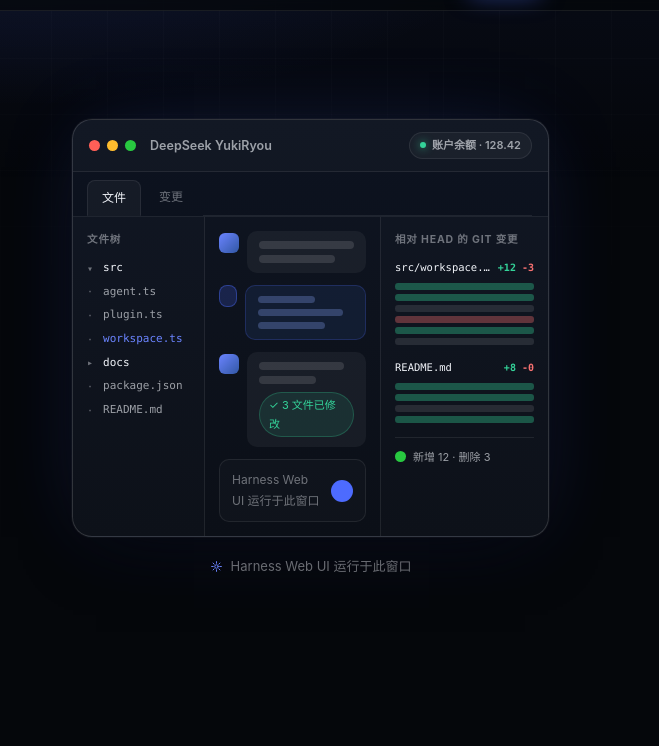
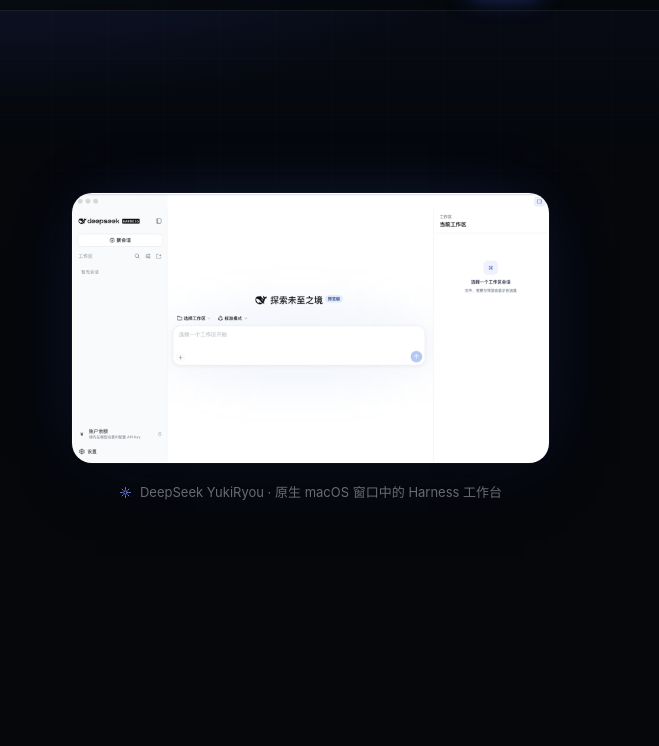
Before and after one commit to yoshino-xiao7/deepseek-yukiryou-site, an Astro site: page / in a window 1280 px wide. Shown: the part 54-800 px from the top of the page, 621-1280 px from the left. Built offline with nearby package versions, Linux system fonts and the light colour scheme; Astro itself is replaced by a stand-in of ours.

Commit message:
feat: 用真实应用截图替换 Hero 模拟窗口
- 新增 public/app-screenshot.png（1400px 优化版）
- Hero 右侧展示真实截图（带圆角外框与辉光）
- 移除 CSS 模拟窗口组件 AppWindow.astro 及 window 文案字典

```diff
--- a/src/components/AppWindow.astro
+++ /dev/null
@@ -1,479 +0,0 @@
----
-/**
- * 应用窗口示意：纯 CSS 绘制的 macOS 窗口，
- * 展示 Harness 界面 + 文件树 + Git 变更右栏。
- */
-import { type Dict } from '../i18n/content';
-
-interface Props {
-  dict: Dict;
-}
-
-const { dict } = Astro.props;
----
-
-<div class="app-window" aria-hidden="true">
-  <!-- 标题栏 -->
-  <div class="titlebar">
-    <span class="traffic"><i class="dot dot-red"></i><i class="dot dot-yellow"></i><i class="dot dot-green"></i></span>
-    <span class="title">DeepSeek YukiRyou</span>
-    <span class="balance-chip">
-      <span class="balance-dot"></span>
-      {dict.window.balance} · 128.42
-    </span>
-  </div>
-
-  <!-- 标签栏 -->
-  <div class="tabbar">
-    <span class="tab tab-active">{dict.window.tabFiles}</span>
-    <span class="tab">{dict.window.tabChanges}</span>
-    <span class="tabs-spacer"></span>
-  </div>
-
-  <div class="window-body">
-    <!-- 文件树 -->
-    <aside class="pane pane-files">
-      <p class="pane-title">{dict.window.fileTree}</p>
-      <ul class="tree">
-        <li class="tree-item tree-folder">
-          <span class="tree-caret">▾</span> src
-        </li>
-        <li class="tree-item tree-file"><span class="tree-caret">·</span> agent.ts</li>
-        <li class="tree-item tree-file"><span class="tree-caret">·</span> plugin.ts</li>
-        <li class="tree-item tree-file tree-active"><span class="tree-caret">·</span> workspace.ts</li>
-        <li class="tree-item tree-folder"><span class="tree-caret">▸</span> docs</li>
-        <li class="tree-item tree-file"><span class="tree-caret">·</span> package.json</li>
-        <li class="tree-item tree-file"><span class="tree-caret">·</span> README.md</li>
-      </ul>
-    </aside>
-
-    <!-- Harness 主界面 -->
-    <section class="pane pane-chat">
-      <div class="chat-row chat-assistant">
-        <span class="avatar avatar-blue"></span>
-        <div class="bubble bubble-soft">
-          <i class="sk sk-line w-100"></i>
-          <i class="sk sk-line w-80"></i>
-        </div>
-      </div>
-      <div class="chat-row chat-tool">
-        <span class="tool-badge"><i class="sk sk-line w-40"></i></span>
-        <div class="bubble bubble-code">
-          <i class="sk sk-line w-60 mono"></i>
-          <i class="sk sk-line w-90 mono"></i>
-          <i class="sk sk-line w-70 mono"></i>
-        </div>
-      </div>
-      <div class="chat-row chat-assistant">
-        <span class="avatar avatar-blue"></span>
-        <div class="bubble bubble-soft">
-          <i class="sk sk-line w-90"></i>
-          <i class="sk sk-line w-60"></i>
-          <span class="check-chip">✓ 3 文件已修改</span>
-        </div>
-      </div>
-      <div class="chat-input">
-        <span class="placeholder">{dict.window.chatPlaceholder}</span>
-        <span class="send-btn"></span>
-      </div>
-    </section>
-
-    <!-- 变更审阅右栏 -->
-    <aside class="pane pane-diff">
-      <p class="pane-title">{dict.window.gitChanges}</p>
-      <div class="diff-file">
-        <span class="diff-name">src/workspace.ts</span>
-        <span class="diff-stats"><b class="add">+12</b> <b class="del">-3</b></span>
-      </div>
-      <div class="diff-lines">
-        <span class="dl dl-add"></span>
-        <span class="dl dl-add"></span>
-        <span class="dl dl-ctx"></span>
-        <span class="dl dl-del"></span>
-        <span class="dl dl-add"></span>
-        <span class="dl dl-ctx"></span>
-      </div>
-      <div class="diff-file">
-        <span class="diff-name">README.md</span>
-        <span class="diff-stats"><b class="add">+8</b> <b class="del">-0</b></span>
-      </div>
-      <div class="diff-lines">
-        <span class="dl dl-add"></span>
-        <span class="dl dl-add"></span>
-        <span class="dl dl-ctx"></span>
-        <span class="dl dl-add"></span>
-      </div>
-      <div class="diff-summary">
-        <span class="dot dot-green"></span>
-        {dict.window.linesAdded} 12 · {dict.window.linesRemoved} 3
-      </div>
-    </aside>
-  </div>
-</div>
-
-<style>
-  .app-window {
-    width: 100%;
-    max-width: 640px;
-    border-radius: var(--radius-lg);
-    border: 1px solid var(--border-strong);
-    background: linear-gradient(180deg, #0d1320 0%, #090d15 100%);
-    box-shadow:
-      0 0 0 1px rgba(255, 255, 255, 0.03),
-      0 24px 64px -24px rgba(0, 0, 0, 0.8),
-      0 0 80px -20px rgba(77, 107, 254, 0.25);
-    overflow: hidden;
-  }
-
-  /* 标题栏 */
-  .titlebar {
-    display: flex;
-    align-items: center;
-    gap: 14px;
-    padding: 12px 16px;
-    border-bottom: 1px solid var(--border);
-    background: rgba(255, 255, 255, 0.02);
-  }
-
-  .traffic {
-    display: inline-flex;
-    gap: 7px;
-  }
-
-  .dot {
-    width: 11px;
-    height: 11px;
-    border-radius: 50%;
-    display: inline-block;
-  }
-
-  .dot-red {
-    background: #ff5f57;
-  }
-  .dot-yellow {
-    background: #febc2e;
-  }
-  .dot-green {
-    background: #28c840;
-  }
-  .dot-blue {
-    background: var(--accent);
-  }
-
-  .title {
-    font-size: 12.5px;
-    font-weight: 600;
-    color: var(--text-muted);
-  }
-
-  .balance-chip {
-    margin-left: auto;
-    display: inline-flex;
-    align-items: center;
-    gap: 6px;
-    font-size: 11px;
-    font-weight: 600;
-    color: var(--text-muted);
-    background: rgba(255, 255, 255, 0.04);
-    border: 1px solid var(--border);
-    border-radius: 999px;
-    padding: 3px 10px;
-  }
-
-  .balance-dot {
-    width: 6px;
-    height: 6px;
-    border-radius: 50%;
-    background: var(--green);
-    box-shadow: 0 0 8px rgba(52, 211, 153, 0.8);
-  }
-
-  /* 标签栏 */
-  .tabbar {
-    display: flex;
-    gap: 4px;
-    padding: 8px 14px 0;
-  }
-
-  .tab {
-    font-size: 12px;
-    color: var(--text-faint);
-    padding: 7px 14px;
-    border-radius: 8px 8px 0 0;
-  }
-
-  .tab-active {
-    color: var(--text);
-    background: rgba(255, 255, 255, 0.04);
-    border: 1px solid var(--border);
-    border-bottom-color: transparent;
-  }
-
-  .tabs-spacer {
-    flex: 1;
-    border-bottom: 1px solid var(--border);
-    margin: 0 2px;
-  }
-
-  /* 主体三栏 */
-  .window-body {
-    display: grid;
-    grid-template-columns: 132px 1fr 168px;
-    min-height: 300px;
-    border-top: 1px solid var(--border);
-  }
-
-  .pane {
-    padding: 14px;
-    min-width: 0;
-  }
-
-  .pane-files {
-    border-right: 1px solid var(--border);
-    background: rgba(255, 255, 255, 0.015);
-  }
-
-  .pane-diff {
-    border-left: 1px solid var(--border);
-    background: rgba(255, 255, 255, 0.015);
-  }
-
-  .pane-title {
-    font-size: 10.5px;
-    font-weight: 700;
-    letter-spacing: 0.08em;
-    text-transform: uppercase;
-    color: var(--text-faint);
-    margin: 0 0 10px;
-  }
-
-  .tree {
-    list-style: none;
-    margin: 0;
-    padding: 0;
-    display: flex;
-    flex-direction: column;
-    gap: 5px;
-    font-family: var(--font-mono);
-    font-size: 11px;
-    color: var(--text-muted);
-  }
-
-  .tree-item {
-    display: flex;
-    align-items: center;
-    gap: 6px;
-    white-space: nowrap;
-    overflow: hidden;
-    text-overflow: ellipsis;
-  }
-
-  .tree-caret {
-    font-size: 10px;
-    color: var(--text-faint);
-    width: 10px;
-  }
-
-  .tree-folder {
-    color: var(--text);
-  }
-
-  .tree-active {
-    color: var(--accent-hover);
-  }
-
-  /* 对话区 */
-  .pane-chat {
-    display: flex;
-    flex-direction: column;
-    gap: 12px;
-    background: rgba(255, 255, 255, 0.008);
-  }
-
-  .chat-row {
-    display: flex;
-    gap: 8px;
-    align-items: flex-start;
-  }
-
-  .avatar {
-    width: 20px;
-    height: 20px;
-    border-radius: 6px;
-    flex-shrink: 0;
-    margin-top: 2px;
-  }
-
-  .avatar-blue {
-    background: linear-gradient(135deg, #6b84ff, #3157a4);
-  }
-
-  .bubble {
-    border-radius: 10px;
-    padding: 10px 12px;
-    display: flex;
-    flex-direction: column;
-    gap: 6px;
-    flex: 1;
-  }
-
-  .bubble-soft {
-    background: rgba(255, 255, 255, 0.05);
-  }
-
-  .bubble-code {
-    background: rgba(49, 87, 164, 0.16);
-    border: 1px solid rgba(77, 107, 254, 0.22);
-    font-family: var(--font-mono);
-  }
-
-  .tool-badge {
-    background: rgba(77, 107, 254, 0.2);
-    border: 1px solid var(--accent-border);
-    border-radius: 8px;
-    padding: 6px 8px;
-    flex-shrink: 0;
-  }
-
-  .check-chip {
-    font-size: 11px;
-    color: var(--green);
-    background: rgba(52, 211, 153, 0.1);
-    border: 1px solid rgba(52, 211, 153, 0.25);
-    border-radius: 999px;
-    padding: 3px 9px;
-    align-self: flex-start;
-    margin-top: 2px;
-  }
-
-  .chat-input {
-    margin-top: auto;
-    display: flex;
-    align-items: center;
-    gap: 10px;
-    border: 1px solid var(--border);
-    border-radius: 10px;
-    padding: 10px 12px;
-    background: rgba(255, 255, 255, 0.02);
-  }
-
-  .placeholder {
-    font-size: 12px;
-    color: var(--text-faint);
-    flex: 1;
-  }
-
-  .send-btn {
-    width: 22px;
-    height: 22px;
-    border-radius: 50%;
-    background: var(--accent);
-    flex-shrink: 0;
-  }
-
-  /* 骨架线条 */
-  .sk {
-    display: block;
-    height: 8px;
-    border-radius: 4px;
-    background: rgba(255, 255, 255, 0.12);
-  }
-
-  .sk.mono {
-    height: 7px;
-    background: rgba(140, 168, 255, 0.28);
-  }
-
-  .w-40 {
-    width: 40%;
-  }
-  .w-60 {
-    width: 60%;
-  }
-  .w-70 {
-    width: 70%;
-  }
-  .w-80 {
-    width: 80%;
-  }
-  .w-90 {
-    width: 90%;
-  }
-  .w-100 {
-    width: 100%;
-  }
-
-  /* 变更右栏 */
-  .diff-file {
-    display: flex;
-    align-items: center;
-    justify-content: space-between;
-    gap: 6px;
-    margin-bottom: 6px;
-  }
-
-  .diff-name {
-    font-family: var(--font-mono);
-    font-size: 10.5px;
-    color: var(--text);
-    white-space: nowrap;
-    overflow: hidden;
-    text-overflow: ellipsis;
-  }
-
-  .diff-stats {
-    font-size: 10px;
-    font-family: var(--font-mono);
-    white-space: nowrap;
-  }
-
-  .add {
-    color: var(--green);
-  }
-  .del {
-    color: var(--red);
-  }
-
-  .diff-lines {
-    display: flex;
-    flex-direction: column;
-    gap: 4px;
-    margin-bottom: 14px;
-  }
-
-  .dl {
-    height: 7px;
-    border-radius: 3px;
-  }
-
-  .dl-add {
-    background: rgba(52, 211, 153, 0.35);
-  }
-  .dl-del {
-    background: rgba(248, 113, 113, 0.35);
-  }
-  .dl-ctx {
-    background: rgba(255, 255, 255, 0.1);
-  }
-
-  .diff-summary {
-    display: flex;
-    align-items: center;
-    gap: 7px;
-    font-size: 11px;
-    color: var(--text-muted);
-    padding-top: 10px;
-    border-top: 1px solid var(--border);
-  }
-
-  /* 响应式：小屏隐藏左右栏，突出对话区 */
-  @media (max-width: 720px) {
-    .window-body {
-      grid-template-columns: 1fr;
-    }
-    .pane-files,
-    .pane-diff {
-      display: none;
-    }
-  }
-</style>
--- a/src/components/Hero.astro
+++ b/src/components/Hero.astro
@@ -1,9 +1,8 @@
 ---
 /**
- * Hero 区：徽章 + 主标题 + 副标题 + 按钮 + 需求列表 + 应用窗口示意
+ * Hero 区：徽章 + 主标题 + 副标题 + 按钮 + 需求列表 + 应用截图
  */
 import Icon from './Icon.astro';
-import AppWindow from './AppWindow.astro';
 import { PROJECT, type Dict } from '../i18n/content';
 
 interface Props {
@@ -58,10 +57,20 @@
     </div>
 
     <div class="hero-visual reveal">
-      <AppWindow dict={dict} />
+      <figure class="shot-frame">
+        <img
+          class="shot-img"
+          src="/app-screenshot.png"
+          alt={dict.hero.shotAlt}
+          width="1400"
+          height="790"
+          loading="eager"
+          fetchpriority="high"
+        />
+      </figure>
       <p class="hero-visual-caption">
         <Icon name="spark" size={13} />
-        {dict.window.chatPlaceholder}
+        {dict.hero.shotCaption}
       </p>
     </div>
   </div>
@@ -179,6 +188,25 @@
     position: relative;
   }
 
+  /* 真实应用截图的外框 */
+  .shot-frame {
+    margin: 0;
+    border-radius: var(--radius-lg);
+    border: 1px solid var(--border-strong);
+    overflow: hidden;
+    background: #fff;
+    box-shadow:
+      0 0 0 1px rgba(255, 255, 255, 0.03),
+      0 24px 64px -24px rgba(0, 0, 0, 0.8),
+      0 0 80px -20px rgba(77, 107, 254, 0.28);
+  }
+
+  .shot-img {
+    width: 100%;
+    height: auto;
+    display: block;
+  }
+
   .hero-visual-caption {
     display: flex;
     align-items: center;
--- a/src/i18n/content.ts
+++ b/src/i18n/content.ts
@@ -87,17 +87,8 @@
     disclaimer: string;
     requirements: string[];
     versionLabel: string;
-  };
-  /** 应用窗口示意图 */
-  window: {
-    tabFiles: string;
-    tabChanges: string;
-    fileTree: string;
-    gitChanges: string;
-    linesAdded: string;
-    linesRemoved: string;
-    chatPlaceholder: string;
-    balance: string;
+    shotAlt: string;
+    shotCaption: string;
   };
   /** 功能特性 */
   features: {
@@ -212,16 +203,8 @@
       disclaimer: '社区开源项目，非 DeepSeek 官方产品',
       requirements: ['macOS 14+', 'Apple Silicon (M1+)', 'MIT License'],
       versionLabel: '最新版本',
-    },
-    window: {
-      tabFiles: '文件',
-      tabChanges: '变更',
-      fileTree: '文件树',
-      gitChanges: '相对 HEAD 的 Git 变更',
-      linesAdded: '新增',
-      linesRemoved: '删除',
-      chatPlaceholder: 'Harness Web UI 运行于此窗口',
-      balance: '账户余额',
+      shotAlt: 'DeepSeek YukiRyou 应用截图：原生窗口中的 Harness 工作台',
+      shotCaption: 'DeepSeek YukiRyou · 原生 macOS 窗口中的 Harness 工作台',
     },
     features: {
       eyebrow: '功能特性',
@@ -482,16 +465,8 @@
       disclaimer: 'An open-source community project, not an official DeepSeek product',
       requirements: ['macOS 14+', 'Apple Silicon (M1+)', 'MIT License'],
       versionLabel: 'Latest release',
-    },
-    window: {
-      tabFiles: 'Files',
-      tabChanges: 'Changes',
-      fileTree: 'File tree',
-      gitChanges: 'Git changes vs HEAD',
-      linesAdded: 'added',
-      linesRemoved: 'removed',
-      chatPlaceholder: 'Harness Web UI runs in this window',
-      balance: 'Account balance',
+      shotAlt: 'Screenshot of DeepSeek YukiRyou: the Harness workbench in a native window',
+      shotCaption: 'DeepSeek YukiRyou · Harness workbench in a native macOS window',
     },
     features: {
       eyebrow: 'Features',
```
Also changed, not shown: public/app-screenshot.png (added).
